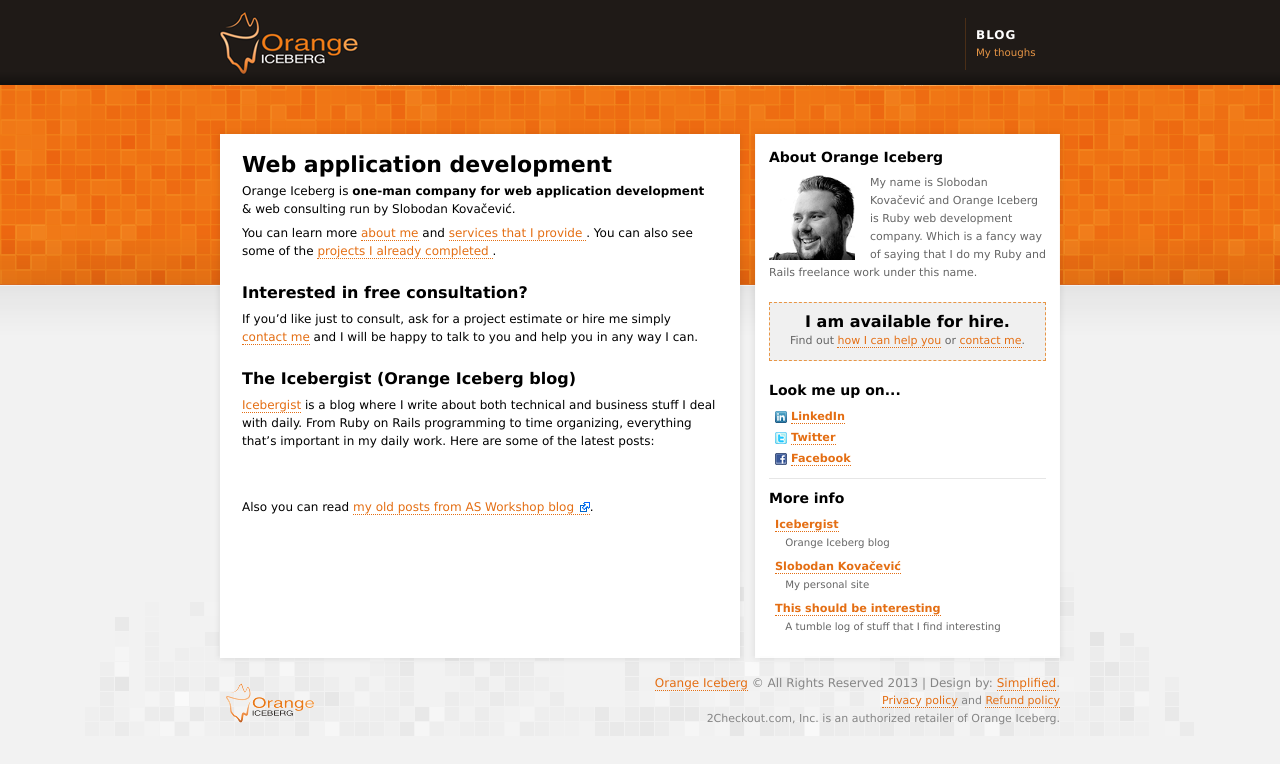
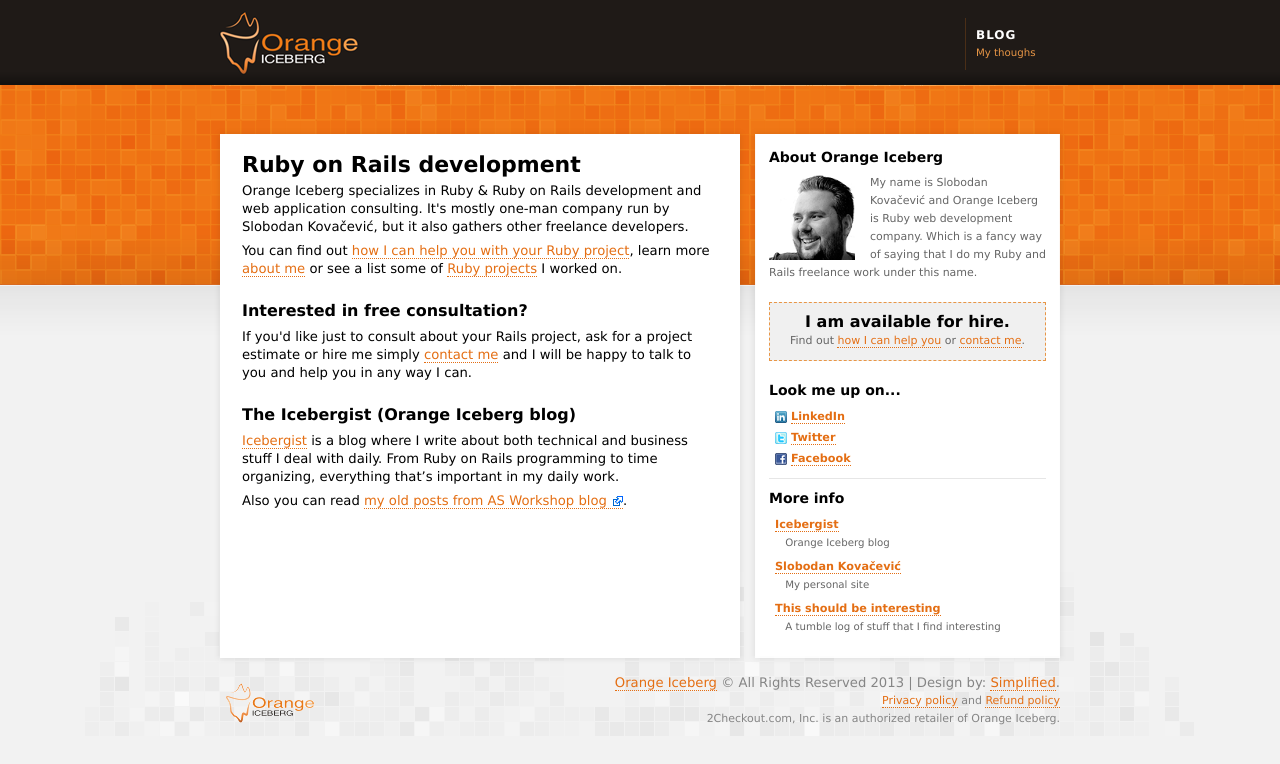
Before and after one commit to basti/orangeiceberg.com, a Jekyll site: the page built from index.html, in a window 1280 px wide. Shown: the top 764 px of the page. Built offline with Jekyll 4.4.1, drawn with Linux system fonts in a browser that asks for light colours; Markdown is read by kramdown in place of the engine named in the settings.

Commit message:
Update homepage.

```diff
--- a/index.html
+++ b/index.html
@@ -1,26 +1,27 @@
 ---
 layout: oi
-title: Web application development
+title: Ruby on Rails development
 ---
 
 <p>
-  Orange Iceberg is <strong>one-man company for web application development</strong>
-  &amp; web consulting run by Slobodan Kovačević.
+  Orange Iceberg specializes in Ruby &amp; Ruby on Rails development and web
+  application consulting. It's mostly one-man company run by Slobodan Kovačević,
+  but it also gathers other freelance developers.
 </p>
 <p>
-  You can learn more <a title="About Orange Iceberg" href="../about">about me</a>
-  and
-  <a title="Web services provided by Orange Iceberg" href="../what-i-do">
-    services that I provide
-  </a>. You can also see some of the
-  <a title="Orange Iceberg client projects" href="../portfolio">
-    projects I already completed
-  </a>.
+  You can find out
+  <a title="Web services provided by Orange Iceberg" href="../what-i-do">how I can help you with your Ruby project</a>,
+  learn more
+  <a title="About Orange Iceberg" href="../about">about me</a>
+  or see a list some of
+  <a title="Orange Iceberg client projects" href="../portfolio">Ruby projects</a>
+  I worked on.
 </p>
 
 <h4>Interested in <strong>free consultation</strong>?</h4>
 <p>
-  If you’d like just to consult, ask for a project estimate or hire me simply
+  If you'd like just to consult about your Rails project,
+  ask for a project estimate or hire me simply
   <a title="Contact me if you have more questions" href="../contact">contact me</a>
   and I will be happy to talk to you and help you in any way I can.
 </p>
@@ -30,12 +31,12 @@
   <a title="Icebergist web development blog" href="http://icebergist.com/">Icebergist</a>
   is a blog where I write about both technical and business stuff I deal with daily.
   From Ruby on Rails programming to time organizing, everything that’s important
-  in my daily work. Here are some of the latest posts:
+  in my daily work.
 </p>
 
-<br />
+<!-- <br />
 <script src="http://feeds.feedburner.com/icebergist?format=sigpro" type="text/javascript"></script>
-<br />
+<br /> -->
 
 <p>
   Also you can read
--- a/stylesheets/style.css
+++ b/stylesheets/style.css
@@ -20,7 +20,7 @@
 Globals resets
 ---------------------------------*/
 body, html{ padding: 0; margin: 0; font: normal 12px/1.5em "lucida grande", tahoma, verdana, arial, sans-serif;}
-p, h1, h2, h3, h4 ,h5, h6{ padding: 0;  margin: 0; font-weight: normal; font-size: 1em;}
+p, h1, h2, h3, h4 ,h5, h6{ padding: 0;  margin: 0; font-weight: normal; font-size: 1.1em;}
 ul, ol, dl, dt, dd{ list-style: none; padding: 0; margin: 0;}
 html, body, div, span, applet, object, iframe, blockquote, pre, a, abbr, acronym, address, big, cite, code, del, dfn, em, font, img, ins, kbd, q, s, samp,
 small, strike, strong, tt, var, b, u, i, center, dl, dt, dd, ol, ul, li, fieldset, form, label, legend, table, caption, tbody, tfoot, thead, tr, th, td {
```
